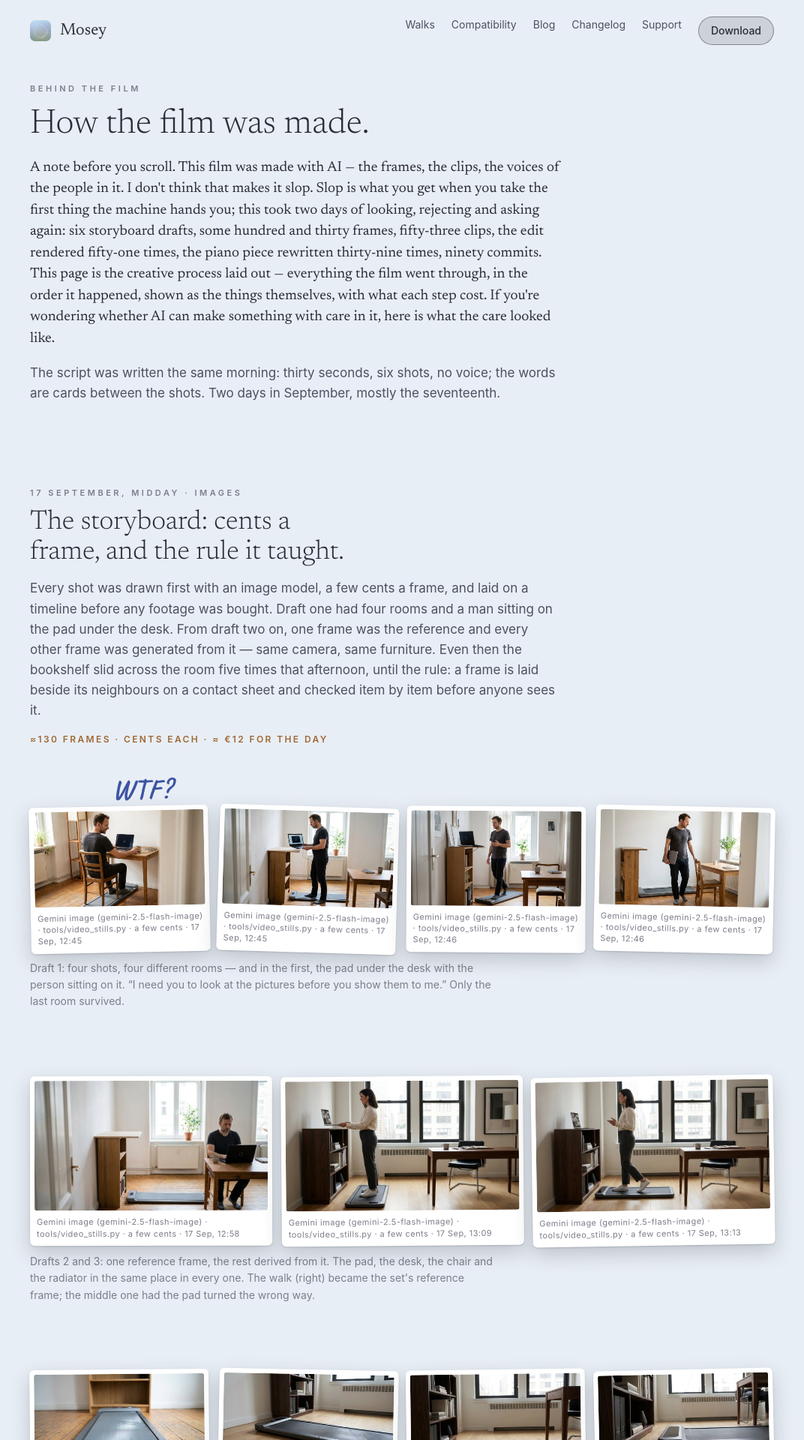
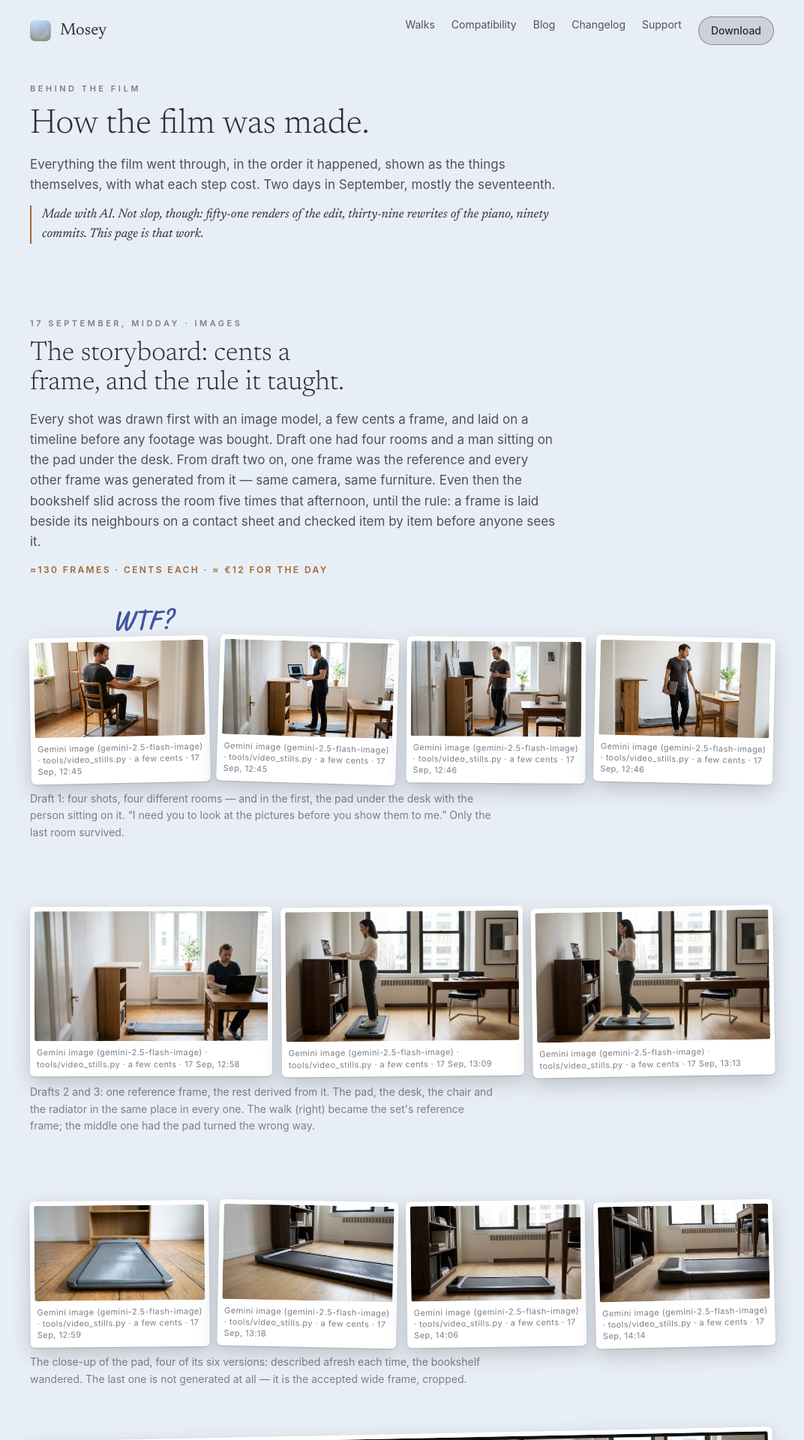
Before and after one commit to akaalias/mosey-site, a Jekyll site: the page built from making-of.html, in a window 1280 px wide. Shown: the top 1920 px of the page at 75% size, without its empty margins (104-1176 px from the left). Built offline with Jekyll 4.4.1, drawn with Linux system fonts in a browser that asks for light colours.

Commit message:
Making-of: the note, two lines
Co-Authored-By: Claude Fable 5.1 <noreply@anthropic.com>

```diff
--- a/making-of.html
+++ b/making-of.html
@@ -10,7 +10,7 @@ description: "How Mosey's film was made, stage by stage — the plan, the script
   .mo-head { padding:28px 0 10px; max-width:66ch; }
   .mo-head h1 { font-size:46px; line-height:1.08; margin:14px 0 14px; }
   .mo-head p { color:var(--ink-2); margin:0 0 12px; }
-  .mo-head p.aside { color:var(--ink); font-family:"Newsreader", "New York", ui-serif, Georgia, serif; font-size:19px; line-height:1.5; margin:18px 0 18px; }
+  .mo-head p.aside { color:var(--ink); font-family:"Newsreader", "New York", ui-serif, Georgia, serif; font-style:italic; font-size:17px; line-height:1.5; margin:14px 0 0; padding-left:14px; border-left:2px solid var(--accent); }
   .stage { padding:64px 0 0; border-top:1px solid var(--hair); margin-top:64px; }
   .stage:first-of-type { border-top:0; margin-top:24px; }
   .stage .head { max-width:66ch; margin-bottom:28px; }
@@ -71,8 +71,8 @@ description: "How Mosey's film was made, stage by stage — the plan, the script
 <div class="mo-head">
   <div class="kicker">Behind the film</div>
   <h1>How the film was made.</h1>
-  <p class="aside">A note before you scroll. This film was made with AI — the frames, the clips, the voices of the people in it. I don't think that makes it slop. Slop is what you get when you take the first thing the machine hands you; this took two days of looking, rejecting and asking again: six storyboard drafts, some hundred and thirty frames, fifty-three clips, the edit rendered fifty-one times, the piano piece rewritten thirty-nine times, ninety commits. This page is the creative process laid out — everything the film went through, in the order it happened, shown as the things themselves, with what each step cost. If you're wondering whether AI can make something with care in it, here is what the care looked like.</p>
-  <p>The script was written the same morning: thirty seconds, six shots, no voice; the words are cards between the shots. Two days in September, mostly the seventeenth.</p>
+  <p>Everything the film went through, in the order it happened, shown as the things themselves, with what each step cost. Two days in September, mostly the seventeenth.</p>
+  <p class="aside">Made with AI. Not slop, though: fifty-one renders of the edit, thirty-nine rewrites of the piano, ninety commits. This page is that work.</p>
 </div>
 
 <section class="stage" id="board">
```
